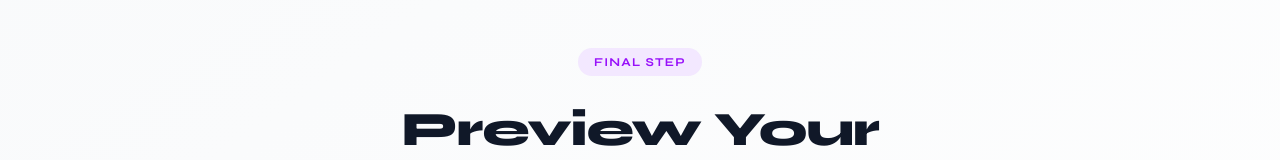
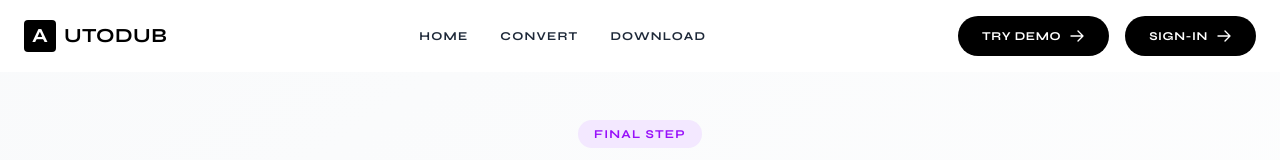
Before and after one commit to ilam15/Techgium-AutoDub, a React (Vite) app in the folder FrontEnd/: page /preview in a window 1280 px wide. Shown: the top 160 px of the page. Built offline with nearby package versions, Linux system fonts and the light colour scheme.

Commit message:
navbar attached

```diff
--- a/FrontEnd/src/App.jsx
+++ b/FrontEnd/src/App.jsx
@@ -3,11 +3,17 @@ import InputPage from "./components/InputPage";
 import LandingPage from "./components/LandingPage/LandingPage";
 import PreviewPage from './components/PreviewPage/PreviewPage';
 import Register from "./components/authentication/Register";
-import { BrowserRouter as Router, Routes, Route } from 'react-router-dom';
-function App() {
+import { BrowserRouter as Router, Routes, Route, useLocation } from 'react-router-dom';
+import Navbar from "./components/LandingPage/sections/Navbar";
+
+const Layout = () => {
+  const location = useLocation();
+  const hideNavbarPaths = ['/login', '/register'];
+  const showNavbar = !hideNavbarPaths.includes(location.pathname);
+
   return (
     <>
-      <Router>
+      {showNavbar && <Navbar />}
       <Routes>
         <Route path="/" element={<LandingPage />} />
         <Route path="/login" element={<Login />} />
@@ -15,8 +21,15 @@ function App() {
         <Route path="/input" element={<InputPage />} />
         <Route path="/preview" element={<PreviewPage />} />
       </Routes>
+    </>
+  );
+};
+
+function App() {
+  return (
+    <Router>
+      <Layout />
     </Router>
-    </>
   )
 }
 export default App
--- a/FrontEnd/src/components/LandingPage/LandingPage.jsx
+++ b/FrontEnd/src/components/LandingPage/LandingPage.jsx
@@ -1,5 +1,5 @@
 import React from 'react';
-import Navbar from './sections/Navbar';
+
 import HeroSection from './sections/HeroSection';
 import FeaturesSection from './sections/FeaturesSection';
 import AIDubbingSection from './sections/AIDubbingSection';
@@ -12,7 +12,7 @@ const LandingPage = () => {
     <div
       className="min-h-screen font-sans text-gray-900 selection:bg-purple-200 overflow-x-hidden bg-white"
     >
-      <Navbar />
+
       <HeroSection />
       <FeaturesSection />
       <AIDubbingSection />
--- a/FrontEnd/src/components/PreviewPage/PreviewPage.jsx
+++ b/FrontEnd/src/components/PreviewPage/PreviewPage.jsx
@@ -1,4 +1,5 @@
 import React, { useState, useRef, useEffect } from 'react';
+import { useNavigate } from 'react-router-dom';
 // import axios from 'axios'; // Keeping axios import as requested, even if unused for now
 
 const PreviewPage = ({
@@ -61,8 +62,11 @@ const PreviewPage = ({
         console.log('Downloading video...');
     };
 
+    const navigate = useNavigate();
+
     const handleBack = () => {
         console.log('Going back...');
+        navigate('/input');
     };
 
     const handleSubmit = () => {
```
Lines whose indentation alone changed are shown as unchanged.
